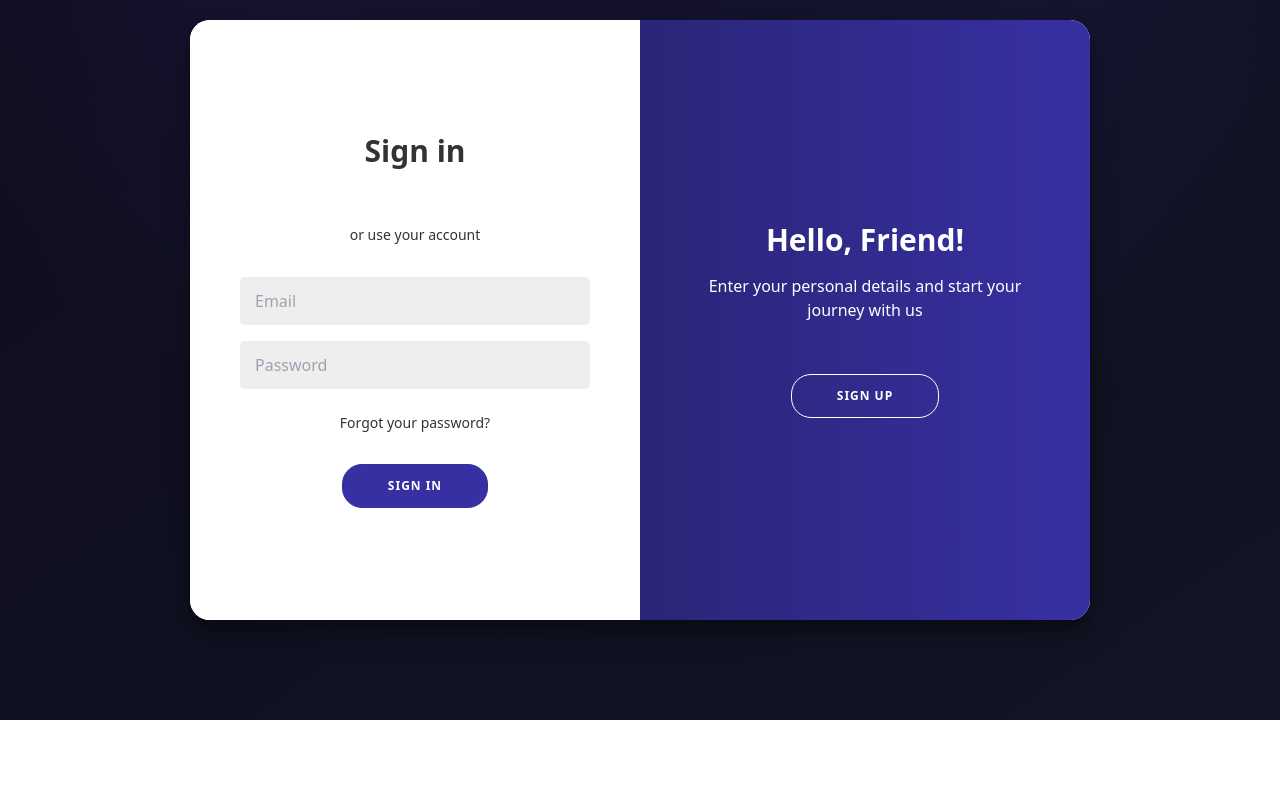
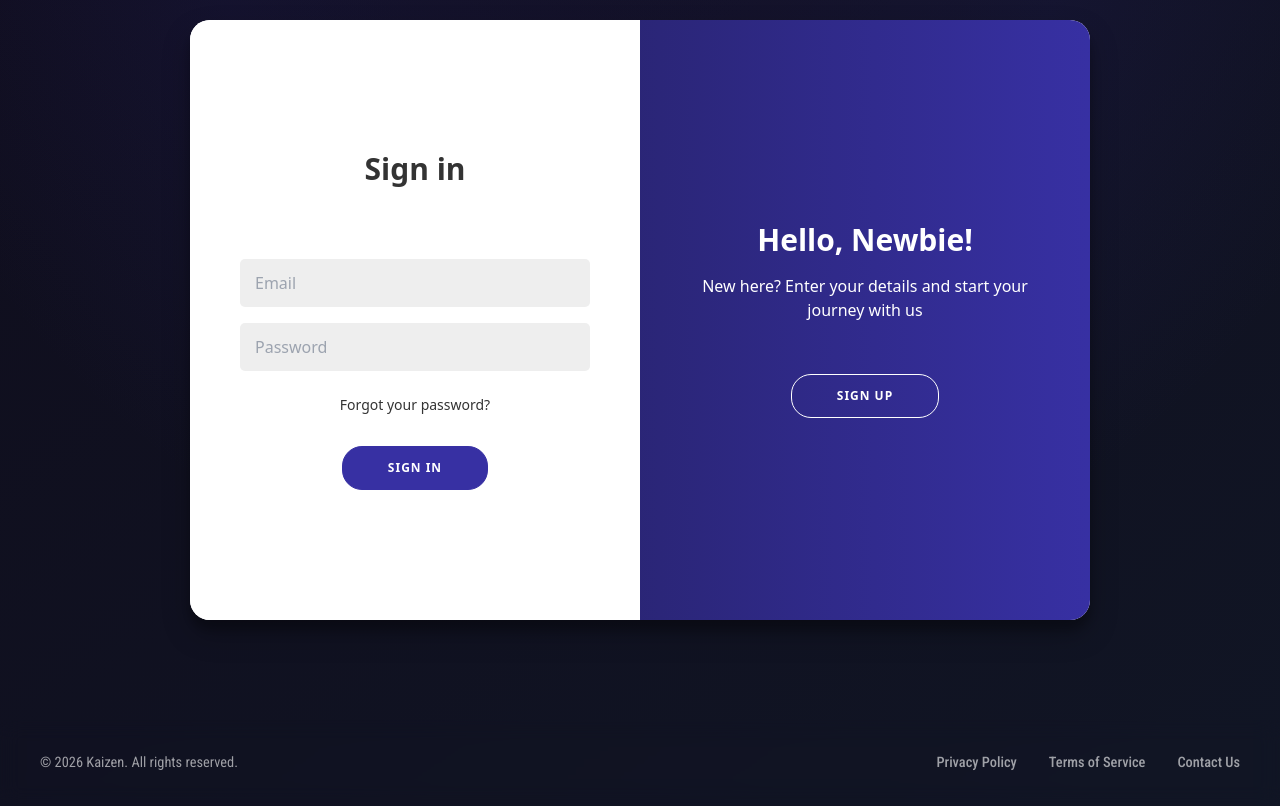
Before and after one commit to apel28/Kaizen, a React (Vite) app in the folder front_end/kaizen/: page / in a window 1280 px wide. Shown: the part 880-1686 px from the top of the page. Before the commit the page ends 1600 px from the top, so only its background shows below. Built offline with nearby package versions, Linux system fonts and the light colour scheme.

Commit message:
Main structure is done except links

```diff
--- a/front_end/kaizen/src/App.css
+++ b/front_end/kaizen/src/App.css
@@ -532,8 +532,9 @@ body {
 .container {
   background-color: #fff;
   border-radius: 20px;
-  	box-shadow: 0 14px 28px rgba(0,0,0,0.25),
-			0 10px 10px rgba(0,0,0,0.22);
+  box-shadow:
+    0 14px 28px rgba(0, 0, 0, 0.25),
+    0 10px 10px rgba(0, 0, 0, 0.22);
   position: relative;
   overflow: hidden;
   width: 900px;
@@ -574,12 +575,14 @@ body {
 }
 
 @keyframes show {
-	0%, 49.99% {
+  0%,
+  49.99% {
     opacity: 0;
     z-index: 1;
   }
 
-	50%, 100% {
+  50%,
+  100% {
     opacity: 1;
     z-index: 5;
   }
@@ -607,7 +610,7 @@ body {
   background-repeat: no-repeat;
   background-size: cover;
   background-position: 0 0;
-	color: #FFFFFF;
+  color: #ffffff;
   position: relative;
   left: -100%;
   height: 100%;
@@ -657,7 +660,7 @@ body {
 }
 
 .social-container a {
-	border: 1px solid #DDDDDD;
+  border: 1px solid #dddddd;
   border-radius: 50%;
   display: inline-flex;
   justify-content: center;
@@ -668,7 +671,7 @@ body {
 }
 
 .auth-form {
-    background-color: #FFFFFF;
+  background-color: #ffffff;
   display: flex;
   align-items: center;
   justify-content: center;
@@ -678,7 +681,8 @@ body {
   text-align: center;
 }
 
-.auth-form input, .auth-form select {
+.auth-form input,
+.auth-form select {
   background-color: #eee;
   border: none;
   padding: 12px 15px;
@@ -692,7 +696,7 @@ body {
   border-radius: 20px;
   border: 1px solid #3730a3;
   background-color: #3730a3;
-	color: #FFFFFF;
+  color: #ffffff;
   font-size: 12px;
   font-weight: bold;
   padding: 12px 45px;
@@ -712,10 +716,10 @@ body {
 
 .btn-ghost {
   background-color: transparent;
-	border-color: #FFFFFF;
+  border-color: #ffffff;
   border-radius: 20px;
-	border: 1px solid #FFFFFF;
-	color: #FFFFFF;
+  border: 1px solid #ffffff;
+  color: #ffffff;
   font-size: 12px;
   font-weight: bold;
   padding: 12px 45px;
@@ -773,3 +777,57 @@ body {
     transform: translateY(0);
   }
 }
+
+.footer-section {
+  width: 100%;
+  padding: 2rem;
+  backdrop-filter: blur(10px);
+  position: relative;
+  z-index: 10;
+  margin-top: auto;
+}
+
+.footer-content {
+  max-width: 1200px;
+  margin: 0 auto;
+  display: flex;
+  flex-direction: column;
+  align-items: center;
+  gap: 1rem;
+  text-align: center;
+}
+
+@media (min-width: 768px) {
+  .footer-content {
+    flex-direction: row;
+    justify-content: space-between;
+    text-align: left;
+  }
+}
+
+.footer-content p {
+  font-family: "Roboto Condensed", sans-serif;
+  color: rgba(255, 255, 255, 0.6);
+  font-size: 0.9rem;
+  margin: 0;
+}
+
+.footer-links {
+  display: flex;
+  gap: 2rem;
+  flex-wrap: wrap;
+  justify-content: center;
+}
+
+.footer-links a {
+  font-family: "Roboto Condensed", sans-serif;
+  color: rgba(255, 255, 255, 0.6);
+  text-decoration: none;
+  font-size: 0.9rem;
+  transition: color 0.3s ease;
+}
+
+.footer-links a:hover {
+  color: rgba(255, 255, 255, 0.95);
+  text-decoration: underline;
+}
--- a/front_end/kaizen/src/App.tsx
+++ b/front_end/kaizen/src/App.tsx
@@ -79,13 +79,12 @@ function App() {
             {/* Sign Up Container */}
             <div className="form-container sign-up-container">
               <form className="auth-form" onSubmit={(e) => e.preventDefault()}>
-                <h1 className="font-bold text-2xl mb-4">Create Account</h1>
+                <h1 className="font-bold text-2xl mb-4 mt-10 pt-15">
+                  Create Account
+                </h1>
                 <div className="social-container">
                   {/* Social icons can go here if needed */}
                 </div>
-                <span className="text-sm mb-4">
-                  or use your email for registration
-                </span>
 
                 <div className="scrollable-inputs">
                   <div className="input-group-row">
@@ -139,12 +138,13 @@ function App() {
             {/* Sign In Container */}
             <div className="form-container sign-in-container">
               <form className="auth-form" onSubmit={(e) => e.preventDefault()}>
-                <h1 className="font-bold text-3xl mb-4">Sign in</h1>
-                <div className="social-container">{/* Social icons */}</div>
-                <span className="text-sm mb-6">or use your account</span>
+                <h1 className="font-bold text-3xl mb-16">Sign in</h1>
                 <input type="email" placeholder="Email" required />
                 <input type="password" placeholder="Password" required />
-                <a href="#" className="forgot-password">
+                <a
+                  href="mailto:support@example.com?subject=Forgot Password&body=I forgot my password pls yelp"
+                  className="forgot-password"
+                >
                   Forgot your password?
                 </a>
                 <button className="btn-auth mt-4">Sign In</button>
@@ -168,9 +168,9 @@ function App() {
                   </button>
                 </div>
                 <div className="overlay-panel overlay-right">
-                  <h1 className="font-bold text-3xl mb-4">Hello, Friend!</h1>
+                  <h1 className="font-bold text-3xl mb-4">Hello, Newbie!</h1>
                   <p className="mb-8">
-                    Enter your personal details and start your journey with us
+                    New here? Enter your details and start your journey with us
                   </p>
                   <button
                     className="btn-ghost"
@@ -183,6 +183,18 @@ function App() {
             </div>
           </div>
         </section>
+        <footer className="footer-section">
+          <div className="footer-content">
+            <p>
+              &copy; {new Date().getFullYear()} Kaizen. All rights reserved.
+            </p>
+            <div className="footer-links">
+              <a href="#">Privacy Policy</a>
+              <a href="#">Terms of Service</a>
+              <a href="#">Contact Us</a>
+            </div>
+          </div>
+        </footer>
       </div>
     </>
   );
```
Lines whose indentation alone changed are shown as unchanged.
